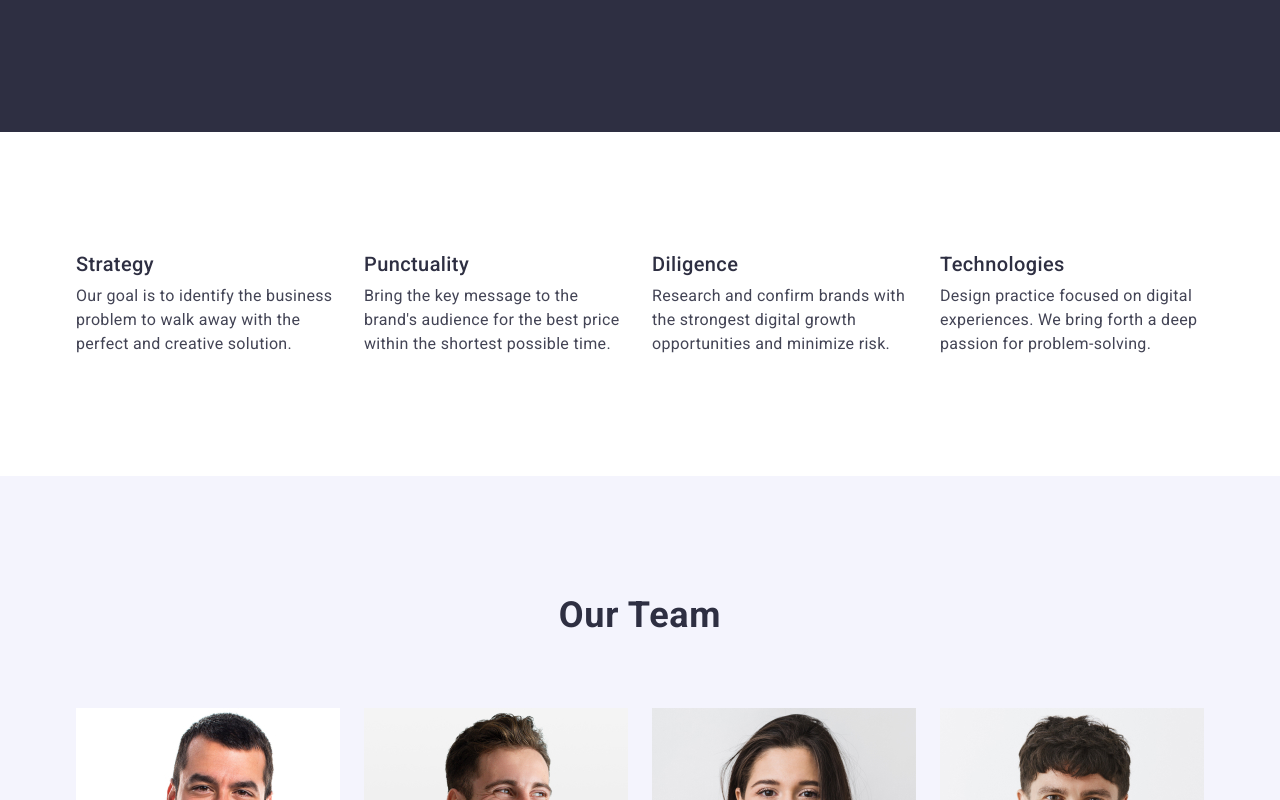
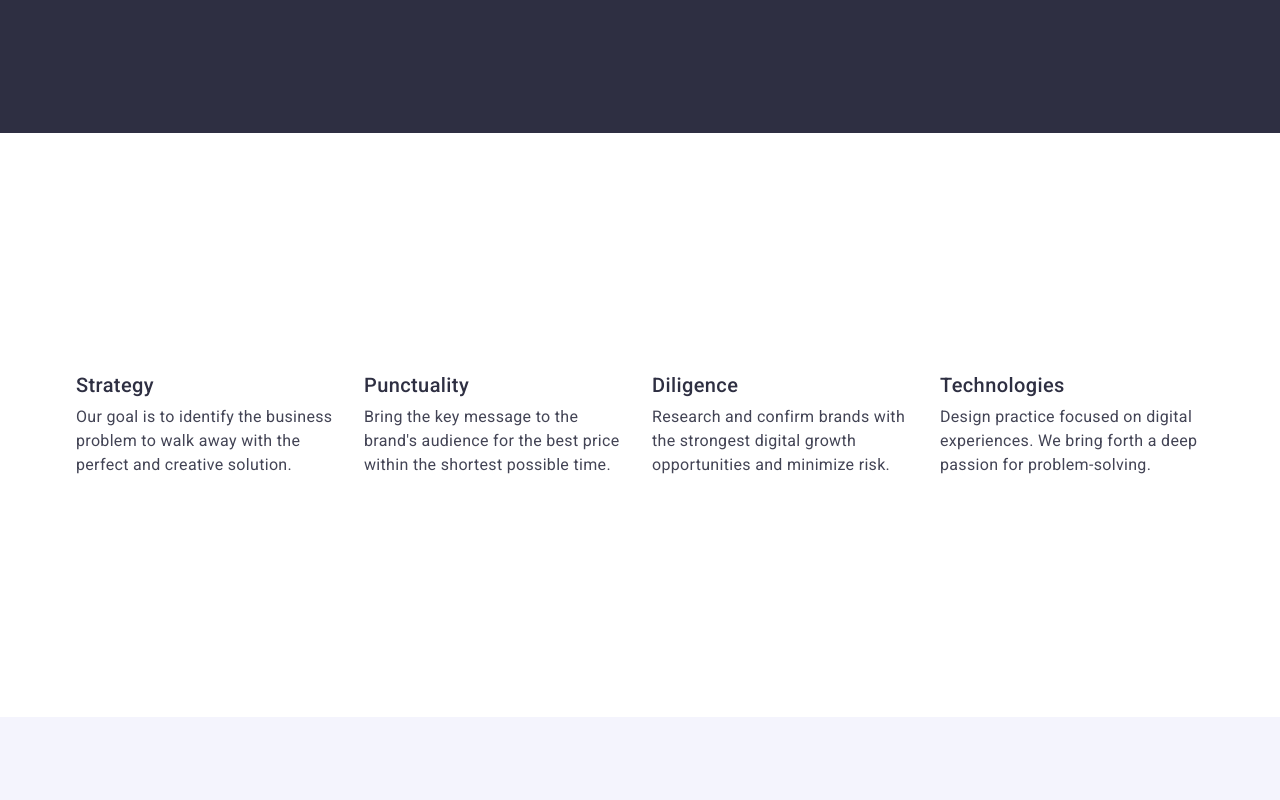
Before and after one commit to lenivyy-paren/goit-markup-hw-03, a plain HTML site: page index.html in a window 1280 px wide. Shown: the part 540-1340 px from the top of the page. Drawn offline with nearby package versions, Linux system fonts and the light colour scheme.

Commit message:
Add files via upload

```diff
--- a/css/style.css
+++ b/css/style.css
@@ -34,9 +34,10 @@ a {
 
 /* header start */
 .header {
-    /* border-bottom: 1px solid var(#E7E9FC); */
+    border-bottom: 1px solid #E7E9FC;
     color: #2e2f42;
     background: #FFFFFF;
+
 }
 
 .header-container {
@@ -160,6 +161,12 @@ a {
 
 
 /* section 2 start */
+
+.section-two {
+    padding-top: 120px;
+    padding-bottom: 120px;
+}
+
 .h-none {
     position: absolute;
     width: 1px;
@@ -232,7 +239,6 @@ a {
 .container-section {
     padding: 32px 0;
     text-align: center;
-    border-radius: 0px 0px 4px 4px;
 }
 
 .section-team-item-h{
@@ -242,6 +248,7 @@ a {
     letter-spacing: 0.02em;
     margin-bottom: 8px;
     color: #2E2F42;
+    border-radius: 0px 0px 4px 4px;
 }
 
 .section-team-p {
```
